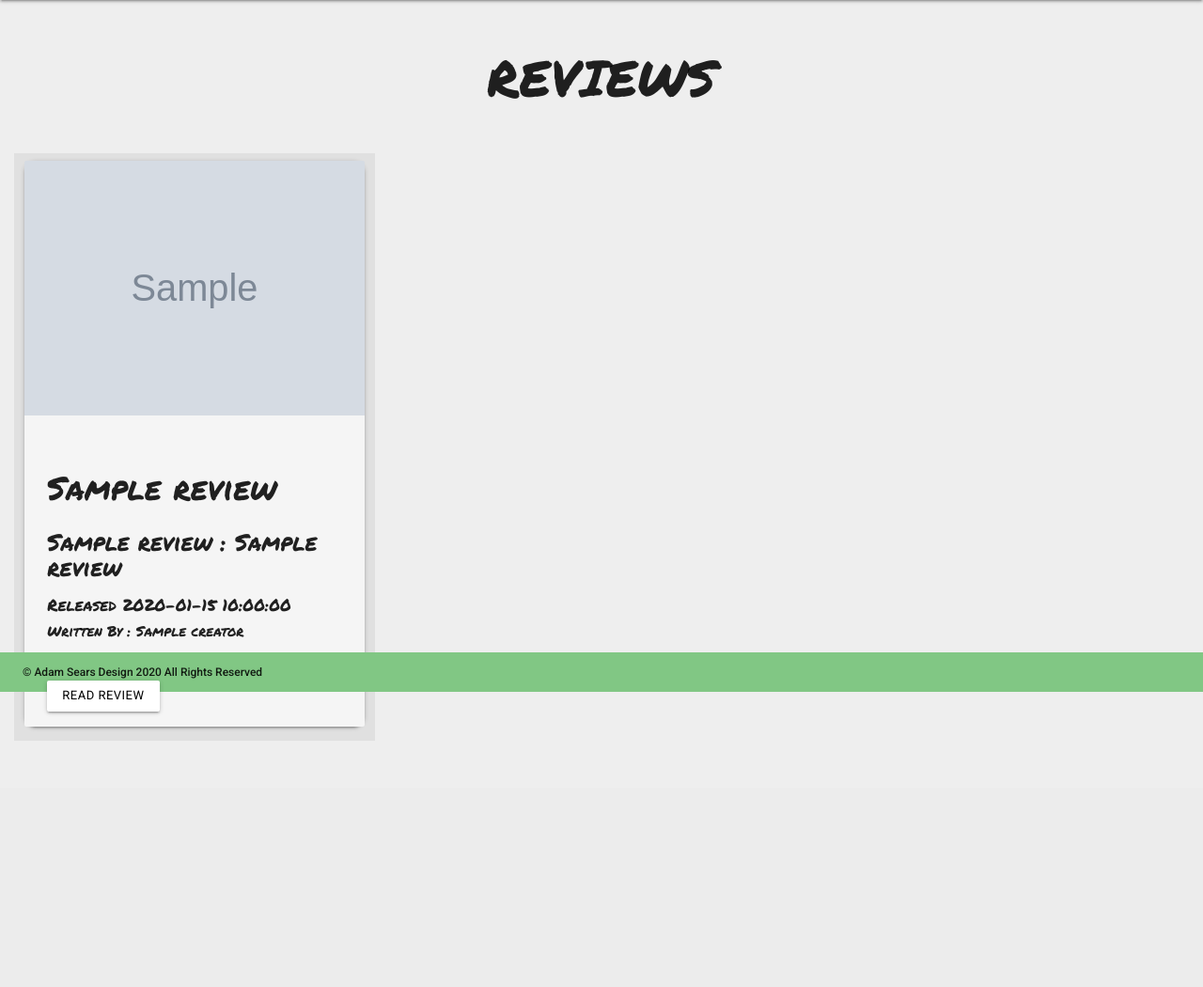
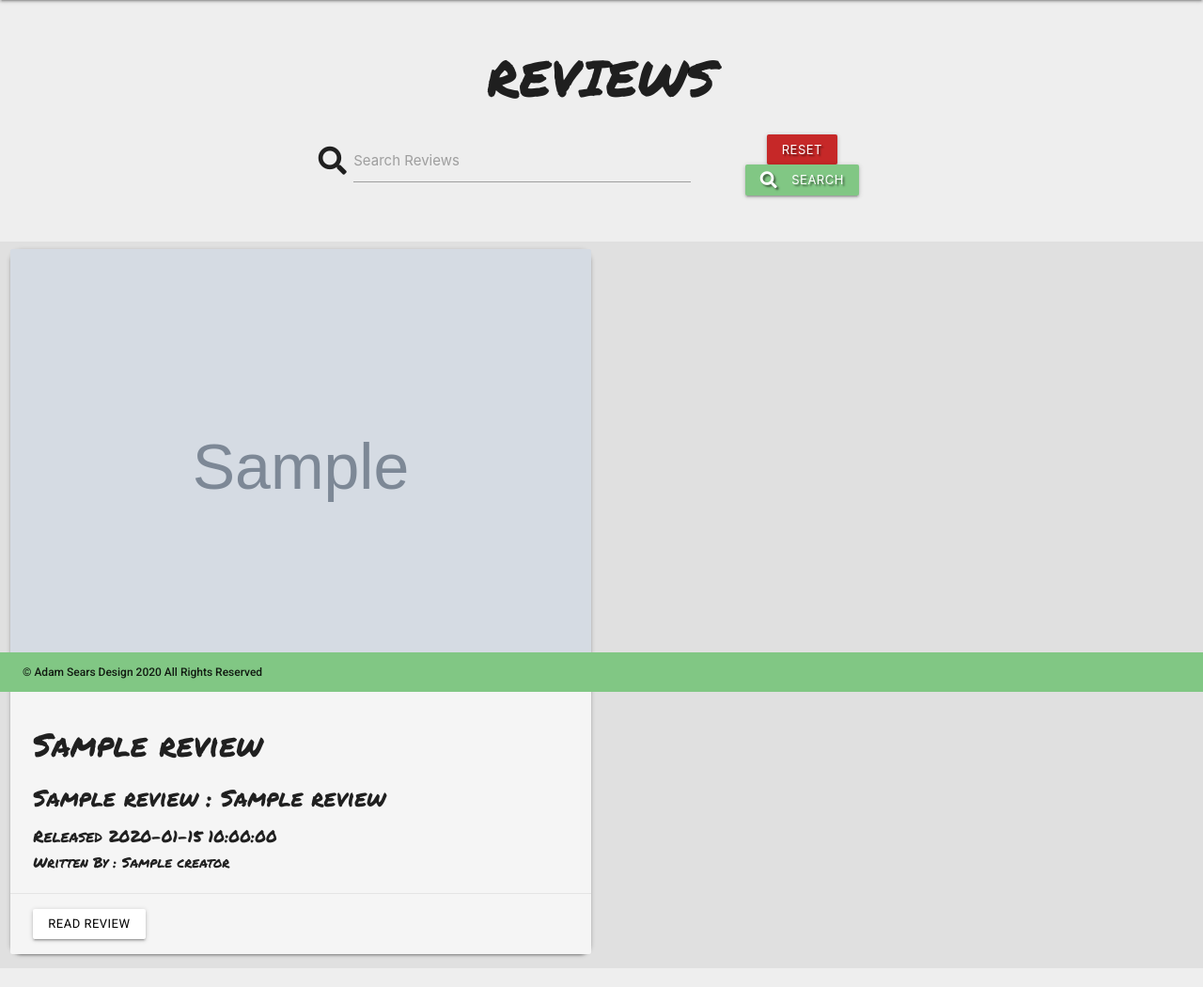
Before and after one commit to Code-Institute-Submissions/Reviewsic, a Flask app: page /get_reviews in a window 1280 px wide. Shown: the part 64-1114 px from the top of the page at 94% size. Before the commit the page ends 843 px from the top, so only its background shows below. Run offline with Flask 2, Linux system fonts and the light colour scheme; grey boxes marked "Sample" are stand-in pictures; a database or web service that is not in the repository returns one stand-in record (values such as "Sample title"); some libraries are stand-ins or nearby versions.

Commit message:
Search functionality added

```diff
--- a/app.py
+++ b/app.py
@@ -23,6 +23,13 @@ mongo = PyMongo(app)
 @app.route("/landing")
 def landing():
     return render_template("landing.html")
+
+
+@app.route("/search", methods=["GET", "POST"])
+def search():
+    searching = request.form.get("searching")
+    reviews = list(mongo.db.reviews.find({"$text": {"$search": searching}}))
+    return render_template("reviews.html", reviews=reviews)
 
 
 @app.route("/login", methods=["GET", "POST"])
--- a/static/css/style.css
+++ b/static/css/style.css
@@ -40,6 +40,7 @@ nav .brand-logo {
   bottom: 0;
   width: 100%;
   text-align: left;
+  z-index: +1;
 }
 
 .foot-p{
@@ -92,6 +93,7 @@ nav .brand-logo {
 /* Review Page */
 .review-card{
     border-radius: 12px;
+
 }
 
 .review{
@@ -100,11 +102,14 @@ nav .brand-logo {
 
 }
 
+/* Review and profile cards */
+.card.large {
+    height: 750px;
+    }
+
 /* Media Query */
 
-
-
-/* Review and profile cards */
+/* Review and profile cards
 @media only screen and (min-width: 768px){
 .row .col.m3{
     width: 30%;
@@ -121,4 +126,4 @@ and (max-width : 736px){
     .row .col.m3{
         width: 90%;
     }
-}
+}*/
--- a/templates/edit_review.html
+++ b/templates/edit_review.html
@@ -28,7 +28,7 @@
 		<div class="row">
 			<div class="input-field col s12">
 				<i class="fas fa-microphone-alt small prefix"></i>
-				<input id="artist_name" name="artist_name" minlength="5" maxlength="50"
+				<input id="artist_name" name="artist_name" minlength="1" maxlength="50"
                     value="{{ review.artist_name }}" type="text" class="validate" required>
 				<label for="artist_name">Artist Name</label>
 			</div>
--- a/templates/profile.html
+++ b/templates/profile.html
@@ -8,8 +8,7 @@
 {% for review in reviews %}
  {% if session.user|lower == review.creator|lower %}
  <div class="col s12 m3 grey lighten-2 review ">
-
-     <div class="card grey lighten-4 review-card">
+     <div class="card grey lighten-4 review-card card large">
       <div class="card-image">
         <img class="responsive-img" src="{{ review.image }}">
       </div>
@@ -43,4 +42,5 @@
   {% endfor %}
 </div>
 
+
 {% endblock %}
--- a/templates/reviews.html
+++ b/templates/reviews.html
@@ -1,11 +1,32 @@
 {% extends "base.html" %} {% block content %}
 
 <h2 class="header-font center-align">REVIEWS</h2>
+
+
+<!--Search Function-->
+<div class="row">
+    <form action="{{ url_for('search') }}" method="post" class="col s6 offset-s3">
+        <div class="row valign-wrapper center-align">
+                <div class="input-field col s12 m8">
+                <i class="fas fa-search prefix"></i>
+                <input type="text" name="searching" id="searching" minlength="3" class="validate" required>
+                <label for="searching">Search Reviews</label>
+            </div>
+            <div class="col s12 m4">
+                    <a href="{{ url_for('get_reviews') }}" class="red darken-3 btn-small text-shadow ">Reset</a>
+                    <button type="submit" class="green lighten-2 btn-small text-shadow">
+                        <i class="fas fa-search left"></i> Search
+                </button>
+             </div>
+        </div>
+    </form>
+</div>
 <!--Card Structure -->
-<div class="row">
+{% if reviews|length > 0 %}
+<div class="row grey lighten-2">
 {% for review in reviews %}
-  <div class="col s12 m3 l3 grey lighten-2 review ">
-     <div class="card grey lighten-4 review-card">
+  <div class="col s6 offset-s3review">
+     <div class="card grey lighten-4 review-card card large">
       <div class="card-image">
         <img class="responsive-img" src="{{ review.image }}">
       </div>
@@ -37,4 +58,8 @@
   {% endfor %}
 </div>
 
+{% else %}
+<h3 class="red-text text-darken-3 header-font center-align">No Results Found</h3>
+{% endif %}
+
 {% endblock %}
--- a/templates/upload_review.html
+++ b/templates/upload_review.html
@@ -23,7 +23,7 @@
 		<div class="row">
 			<div class="input-field col s12">
 				<i class="fas fa-microphone-alt small prefix"></i>
-				<input id="artist_name" name="artist_name" minlength="5" maxlength="50"
+				<input id="artist_name" name="artist_name" minlength="1" maxlength="50"
                     type="text" class="validate" required>
 				<label for="artist_name">Artist Name</label>
 			</div>
```
